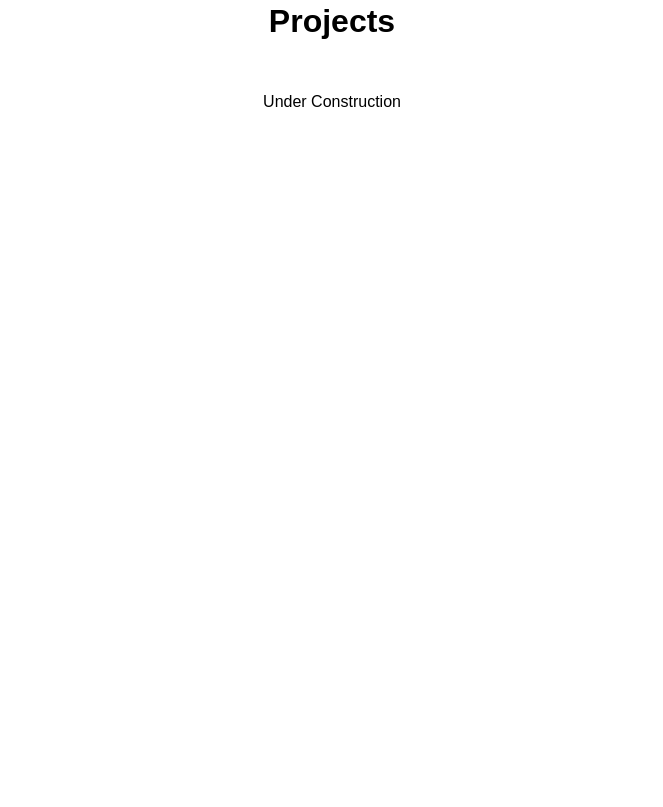
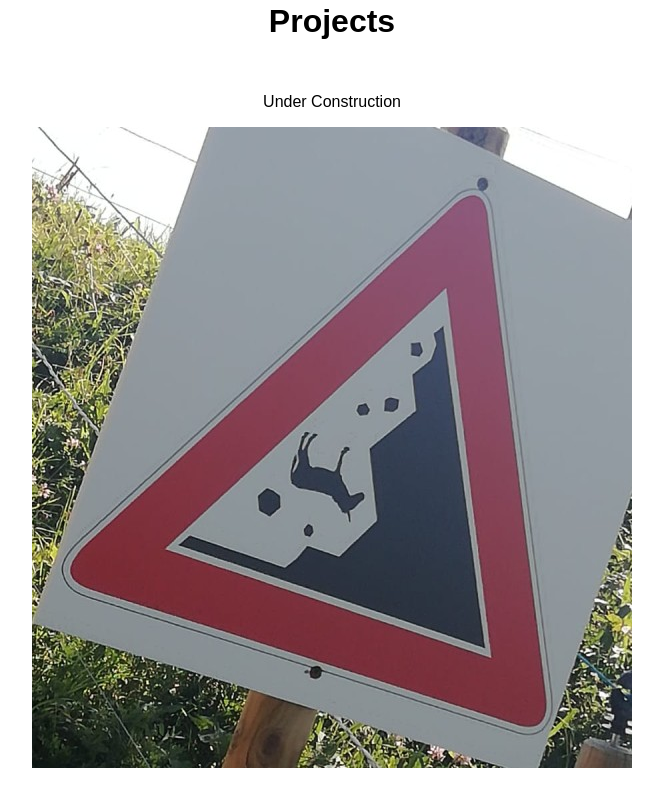
Before and after one commit to OliverZott/website, a Next.js app: page /techstack in a window 1280 px wide. Shown: the part 1080-1887 px from the top of the page, without its empty margins (308-971 px from the left). Before the commit the page ends 1223 px from the top, so only its background shows below. Built offline with nearby package versions, Linux system fonts and the light colour scheme.

Commit message:
under construction

```diff
--- a/app/globals.css
+++ b/app/globals.css
@@ -35,6 +35,11 @@ img {
   max-width: 600px;
 }
 
+.small-image .container>img {
+  width: 20%;
+  height: 20%;
+  max-width: 300px;
+}
 
 .container>h1 {
   padding: 0 0 2rem;
--- a/app/techstack/page.tsx
+++ b/app/techstack/page.tsx
@@ -1,4 +1,5 @@
 /* eslint-disable @next/next/no-img-element */
+import Image from "next/image";
 
 export default function TechStack() {
     return (
@@ -77,7 +78,13 @@ export default function TechStack() {
 
                 <h1>Projects</h1>
                 <p>Under Construction</p>
-
+                {/* <img className="small-image" src="construction.jpg" alt="under construction" title="under construction" sizes="40" /> */}
+                <Image
+                    src="/construction.jpg"
+                    width={500}
+                    height={521}
+                    alt="under-construction"
+                />
             </div>
         </main>
     )
```
Also changed, not shown: public/construction.jpg (added).
